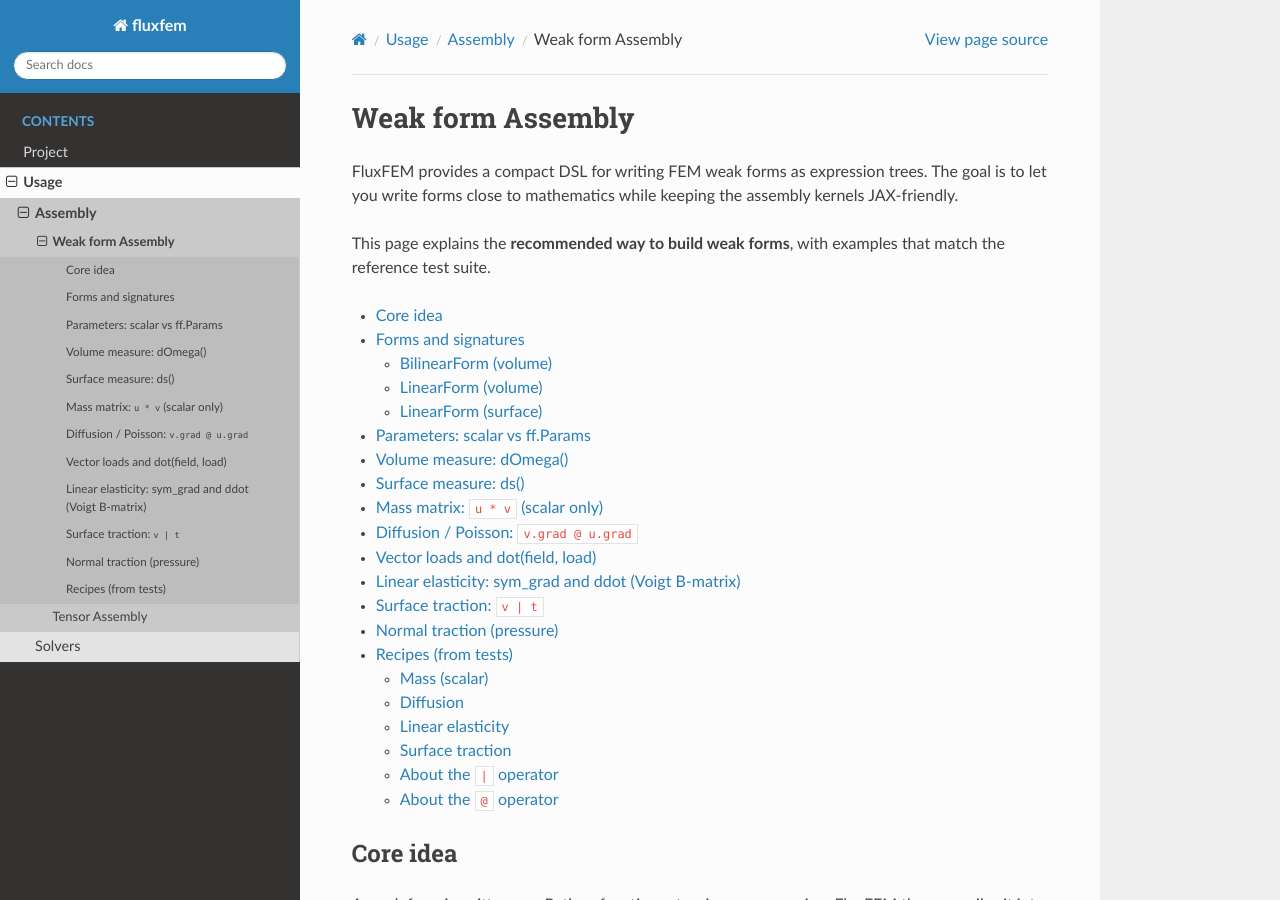
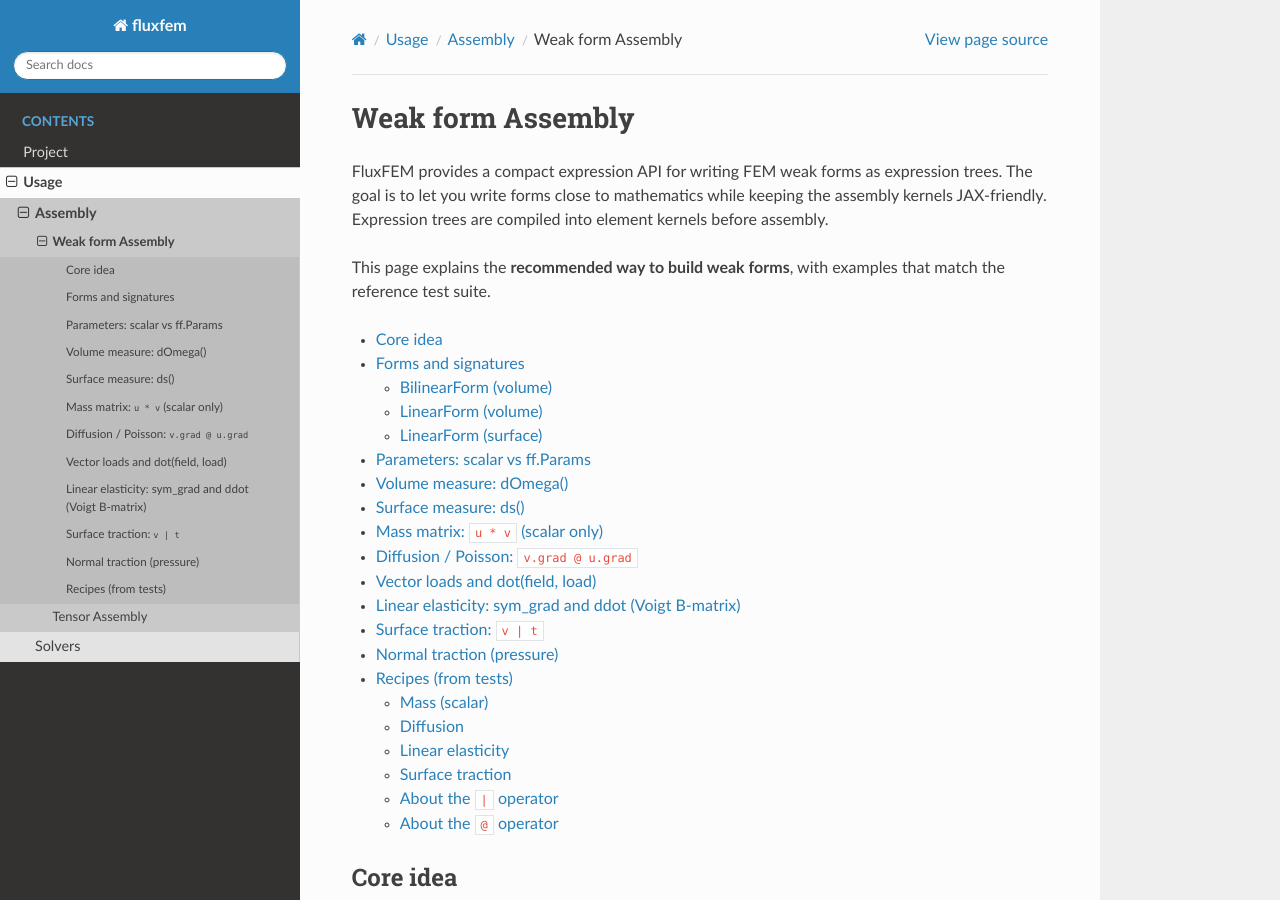
Before and after one commit to kevin-tofu/fluxfem, a Sphinx documentation site: the page built from docs/source/assembly_weakform.rst, in a window 1280 px wide and 900 px high. Built offline with Sphinx 7.4.7 and the Read the Docs theme 3.1.0, drawn with Linux system fonts in a browser that asks for light colours; some of the changed text lies outside the part shown.

```diff
--- a/docs/source/assembly_weakform.rst
+++ b/docs/source/assembly_weakform.rst
@@ -1,9 +1,10 @@
 Weak form Assembly
 ===================
 
-FluxFEM provides a compact DSL for writing FEM weak forms as expression trees.
+FluxFEM provides a compact expression API for writing FEM weak forms as expression trees.
 The goal is to let you write forms close to mathematics while keeping the assembly
-kernels JAX-friendly.
+kernels JAX-friendly. Expression trees are compiled into element kernels before
+assembly.
 
 This page explains the **recommended way to build weak forms**, with examples that
 match the reference test suite.
@@ -222,7 +223,7 @@ About ``ddot``:
 Surface traction: ``v | t``
 ---------------------------
 
-For surface linear forms, the DSL supports a convenient operator:
+For surface linear forms, the expression API supports a convenient operator:
 
 - ``v | t`` (with ``t`` a vector) is interpreted as a **surface dot** between the test field and traction.
 
@@ -301,7 +302,7 @@ vector-load helper used by ``dot(field, load)``.
 About the ``@`` operator
 ^^^^^^^^^^^^^^^^^^^^^^^^
 
-Besides regular matrix multiplication, the DSL defines a special case for
+Besides regular matrix multiplication, the expression API defines a special case for
 batched 3D arrays shaped like ``(q, *, dim)``:
 
 ``A @ B`` with ``A.ndim==B.ndim==3`` and matching last axis performs a contraction over ``dim``
```
Also changed, not shown: README.md (+4 -7 lines).
